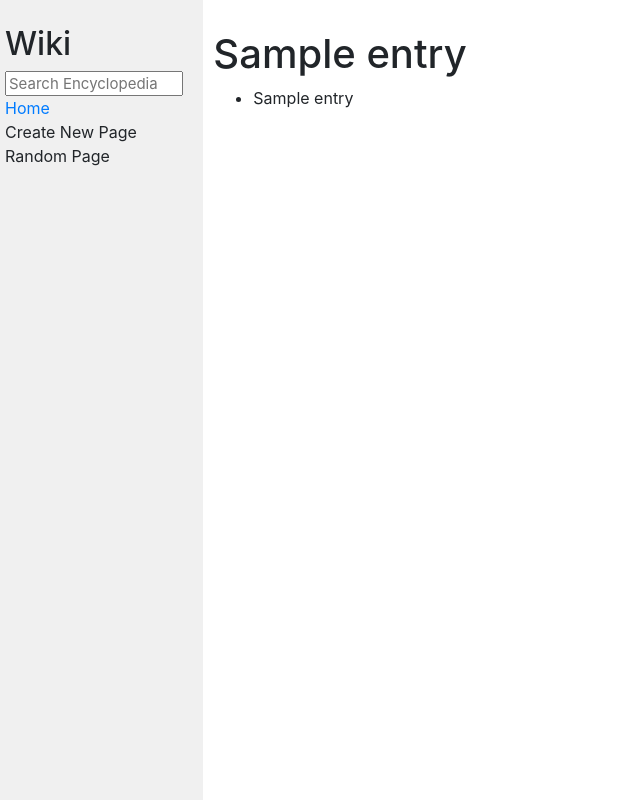
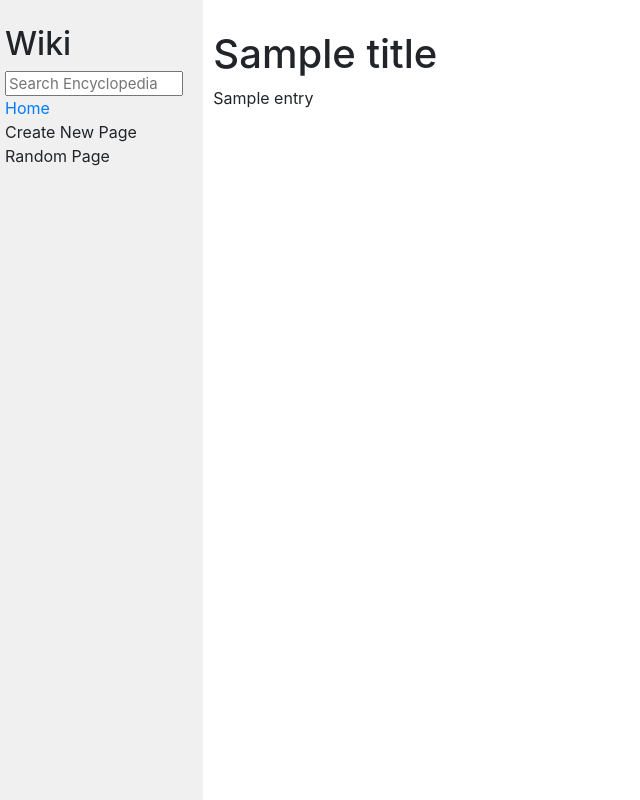
Before and after one commit to peter33chavez/wiki-project1, a Django app: template wiki/encyclopedia/templates/encyclopedia/entry.html in a window 1280 px wide. Shown: the whole page, without its empty margins (0-640 px from the left). Run offline with Django 3.2, Linux system fonts and the light colour scheme; the template is opened without the code that fills it: most values are stand-ins (such as "Sample title", 1, 10 or a date in 2020); some libraries are stand-ins or nearby versions.

Commit message:
added pageError.html and fixed entry.html

```diff
--- a/wiki/encyclopedia/templates/encyclopedia/entry.html
+++ b/wiki/encyclopedia/templates/encyclopedia/entry.html
@@ -1,16 +1,12 @@
 {% extends "encyclopedia/layout.html" %}
 
 {% block title %}
-    {{entry}}
+    {{title}}
 {% endblock %}
 
 {% block body %}
-    <h1>{{ entry }}</h1>
-
-    <ul>
-        {% for entry in entries %}
-            <li>{{ entry }}</li>
-        {% endfor %}
-    </ul>
-
+    <h1>{{ title }}</h1>
+    <div class="wiki-data">
+        <p>{{ entry|safe }} </p>
+    </div>
 {% endblock %}
```
Also changed, not shown: wiki/encyclopedia/views.py (+11 -11 lines), wiki/encyclopedia/urls.py (line endings or trailing spaces).
